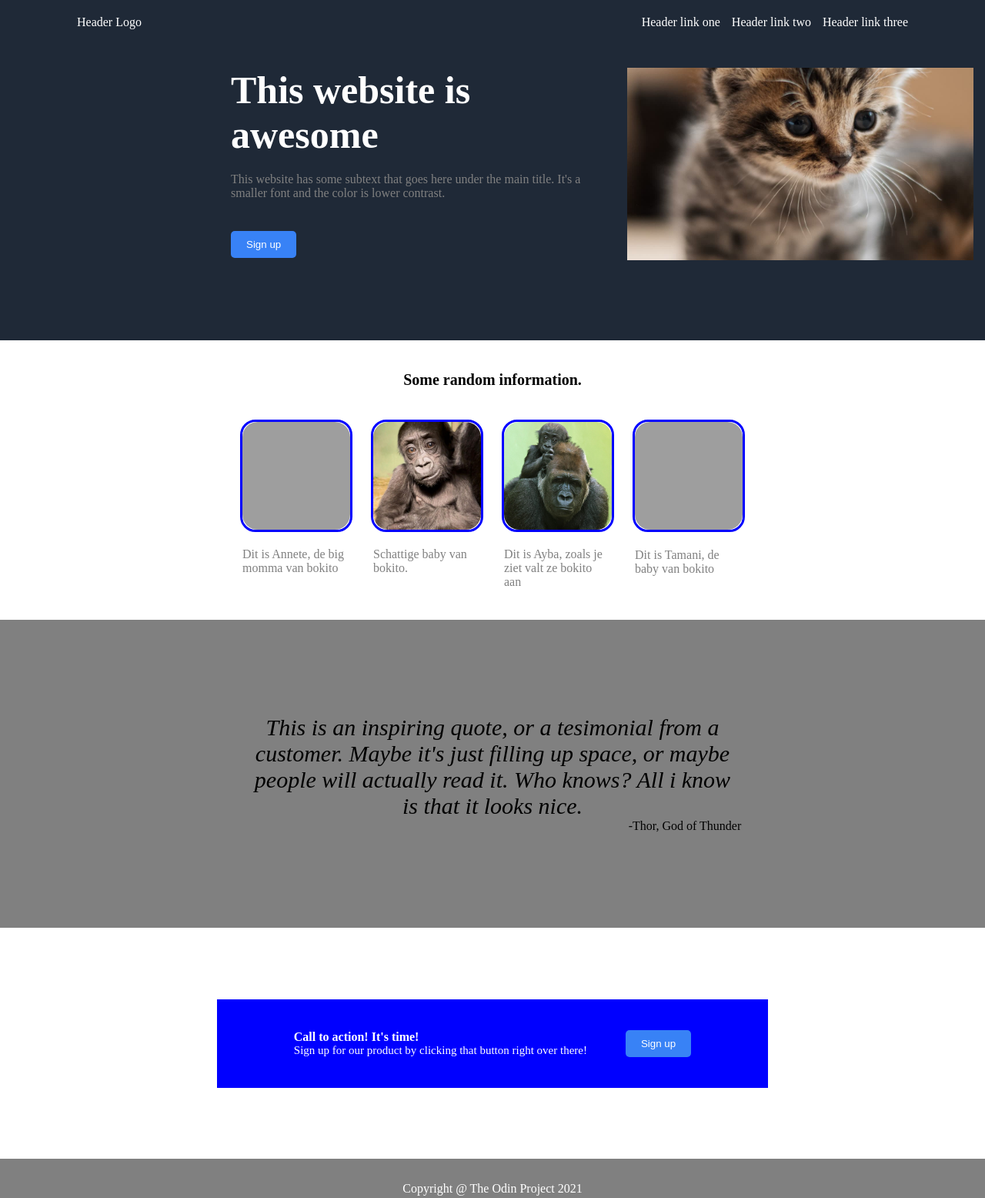
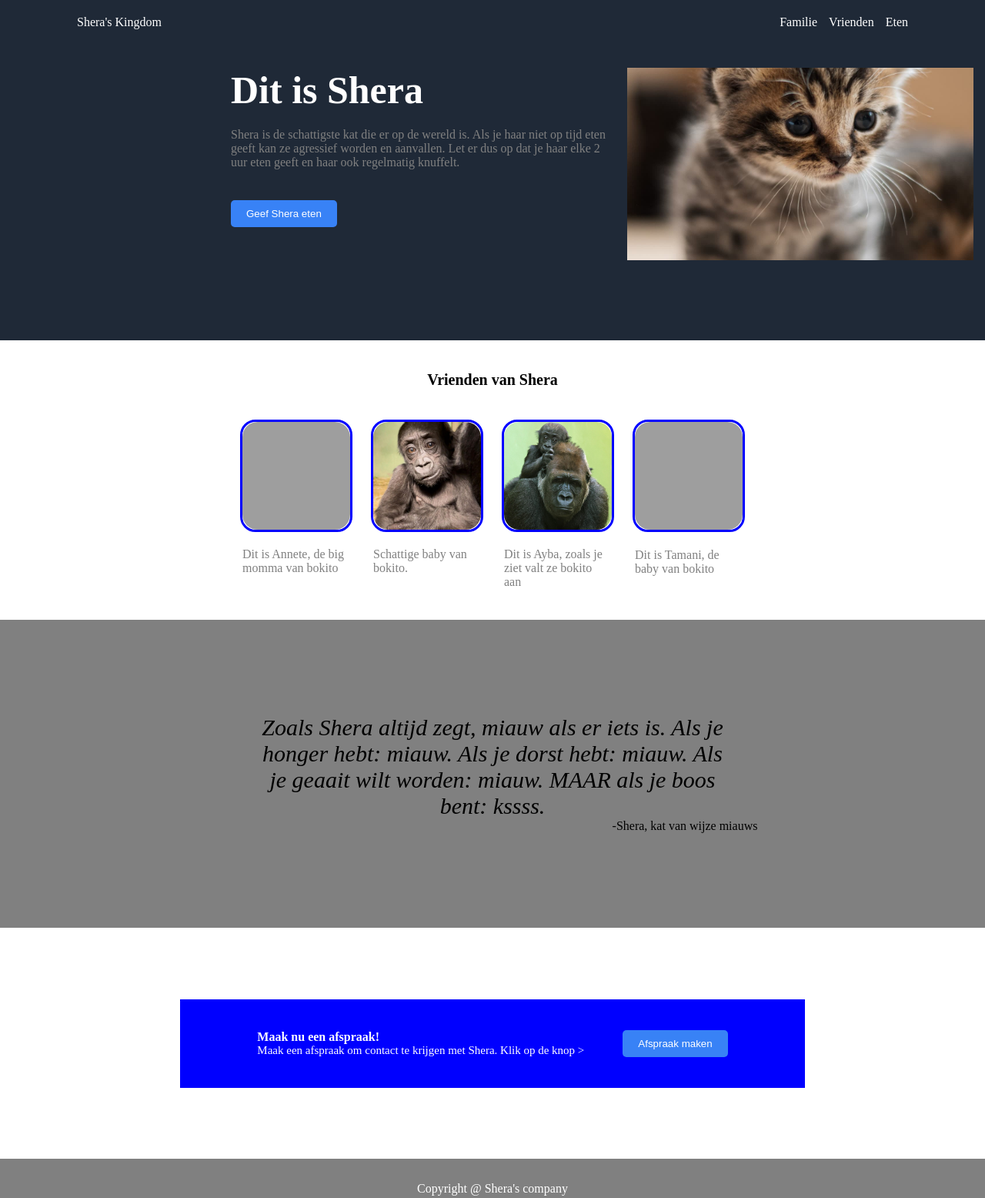
Before and after one commit to ArmandoMAJ/landing-page, a plain HTML site: page index.html in a window 1280 px wide. Shown: the whole page at 77% size. Drawn offline with Linux system fonts and the light colour scheme; grey boxes are pictures that could not be loaded.

Commit message:
Pagina afgemaakt

```diff
--- a/index.html
+++ b/index.html
@@ -8,18 +8,18 @@
     <body>
         <div class="bovenste">
             <div class="header">
-                <div class="header-left">Header Logo</div>
+                <div class="header-left">Shera's Kingdom</div>
                 <div class="header-right">
-                    <div>Header link one</div>
-                    <div>Header link two</div>
-                    <div>Header link three</div>
+                    <div>Familie</div>
+                    <div>Vrienden</div>
+                    <div>Eten</div>
                 </div>
             </div>
             <div class="awesome">
                 <div class="awesome-links">
-                    <div class="hoofdtekst">This website is awesome</div>
-                    <div class="subtext">This website has some subtext that goes here under the main title. It's a smaller font and the color is lower contrast.</div>
-                    <button class="sign">Sign up</button>
+                    <div class="hoofdtekst">Dit is Shera</div>
+                    <div class="subtext">Shera is de schattigste kat die er op de wereld is. Als je haar niet op tijd eten geeft kan ze agressief worden en aanvallen. Let er dus op dat je haar elke 2 uur eten geeft en haar ook regelmatig knuffelt. </div>
+                    <button class="sign">Geef Shera eten</button>
                 </div>
                 <div class="awesome-rechts">
                     <img src="pictures/top-10-cutest-cat-photos-of-all-time.jpg" alt="two-cute-horses">
@@ -27,7 +27,7 @@
             </div>
         </div>
         <div class="midden">
-            <div class="random">Some random information.</div>
+            <div class="random">Vrienden van Shera</div>
             <div class="boxes">
                 <div class="omhulsel">
                     <div class="box"><img class="annete" src="pictures/Annete.png" alt="annete-monkey"></div>
@@ -48,20 +48,20 @@
             </div>
         </div>
         <div class="onder">
-            <div class="quote">This is an inspiring quote, or a tesimonial from a customer. Maybe it's just filling up space, or maybe people will actually read it. Who knows? All i know is that it looks nice. </div>
-            <div class="thor"> -Thor, God of Thunder</div>
+            <div class="quote">Zoals Shera altijd zegt, miauw als er iets is. Als je honger hebt: miauw. Als je dorst hebt: miauw. Als je geaait wilt worden: miauw. MAAR als je boos bent: kssss. </div>
+            <div class="thor"> -Shera, kat van wijze miauws</div>
         </div>
         <div class="helemaal-onder">
             <div class="blauwe-footer">
             <div class="onder-links">
-            <div class="call">Call to action! It's time!</div>
-            <div class="click">Sign up for our product by clicking that button right over there!</div>
+            <div class="call">Maak nu een afspraak!</div>
+            <div class="click">Maak een afspraak om contact te krijgen met Shera. Klik op de knop > </div>
             </div>
-            <button class="sign-up">Sign up</button>
+            <button class="sign-up">Afspraak maken</button>
             </div>
         </div>
         <div class="footer">
-            <div class="copyright">Copyright @ The Odin Project 2021</div>
+            <div class="copyright">Copyright @ Shera's company</div>
         </div>
     </body>
 </html>
```
